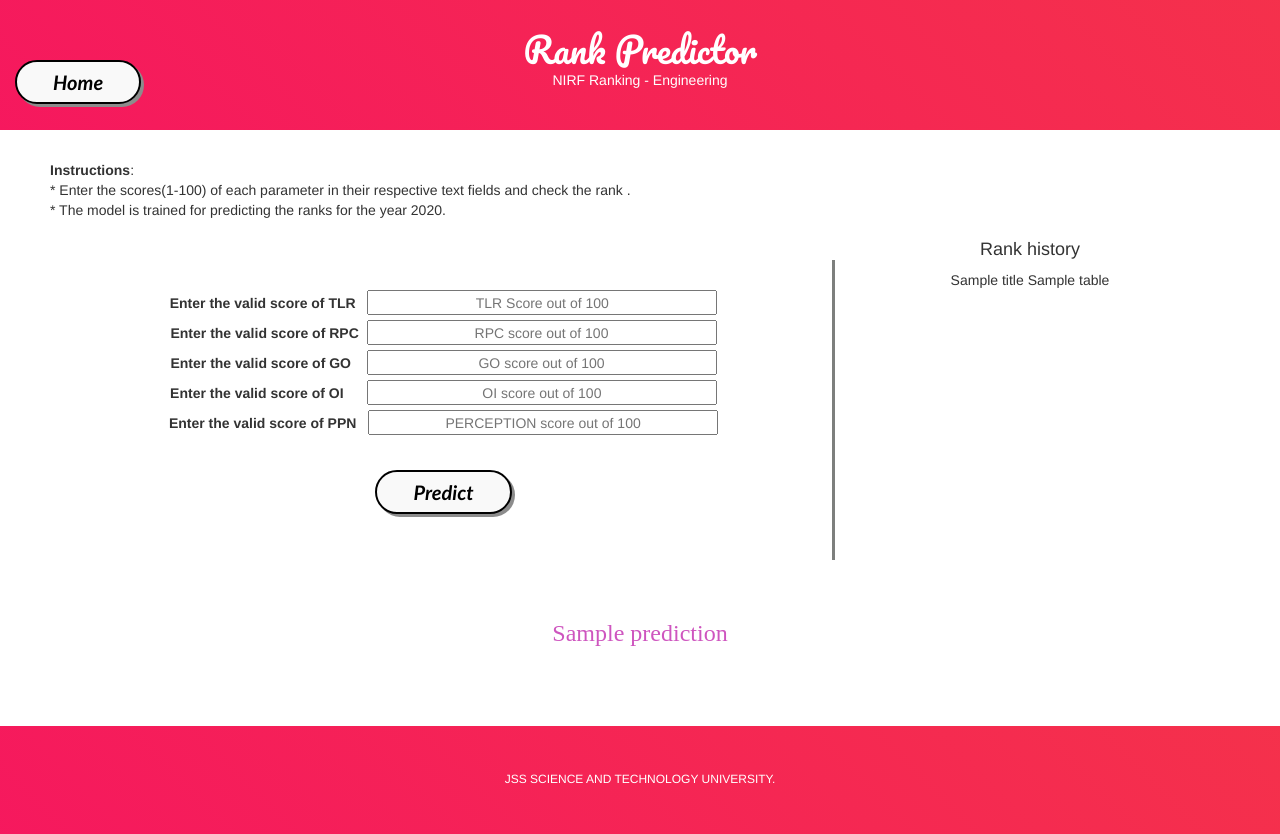
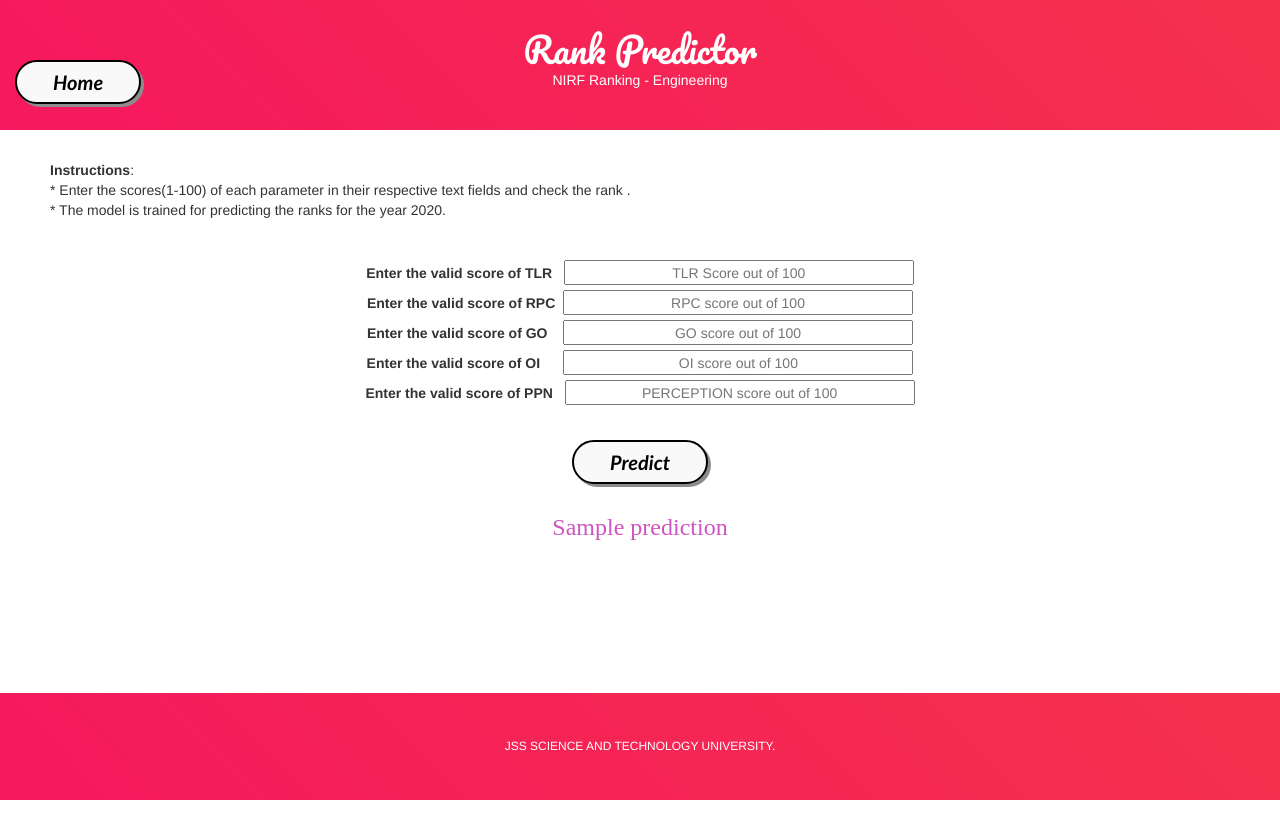
Before and after one commit to Sangamesh26/nirf_ranking, a Flask app: template templates/engg.html in a window 1280 px wide. After the commit the page ends 800 px from the top, so only its background shows below. Run offline with Flask 2, Linux system fonts and the light colour scheme; the template is opened without the code that fills it: most values are stand-ins (such as "Sample title", 1, 10 or a date in 2020); parts of the project's set-up code (start-up, migrations or seed data) failed here and were passed over; some libraries are stand-ins or nearby versions.

Commit message:
made some more changes to the ui , removed the history table

```diff
--- a/templates/engg.html
+++ b/templates/engg.html
@@ -34,7 +34,6 @@
     	<!-- Text Area -->
 		<div class="container">
 			<div class="row">
-				<div class="col-md-8 v1">
 				<div class="ml-container">
 					<form action="{{ url_for('predict') }}" method="POST">
 
@@ -48,21 +47,9 @@
 						<input class="form-input" type="text" name="oi" placeholder="OI score out of 100"><br>
 						<label>Enter the valid score of PPN &nbsp;</label>
 						<input class="form-input" type="text" name="perception" placeholder="PERCEPTION score out of 100"> <br></br>
-
-
-
 						<input type="submit" class="my-cta-button" value="Predict">
 					</form>
 				</div>
-				</div>
-				<div class="col-md-4">
-					<!--<img class="graphs"  src="{{ url_for('static',filename='engg_heatmap.jpeg') }}">-->
-					<!--<h5>Heatmap showing the importance of parameters with respect to ranks.<br>X-axis = parameters and y-axis= Ranks.</h5>-->
-					   <h4>Rank history</h4>
-					   {% for table in tables %}
-        	             {{titles[loop.index-1]}}
-        	             {{ table|safe }}
-                	   {% endfor %}
 				</div>
 			</div>
 		</div>
```
Also changed, not shown: templates/overall.html (+0 -10 lines), templates/university.html (+0 -10 lines).
